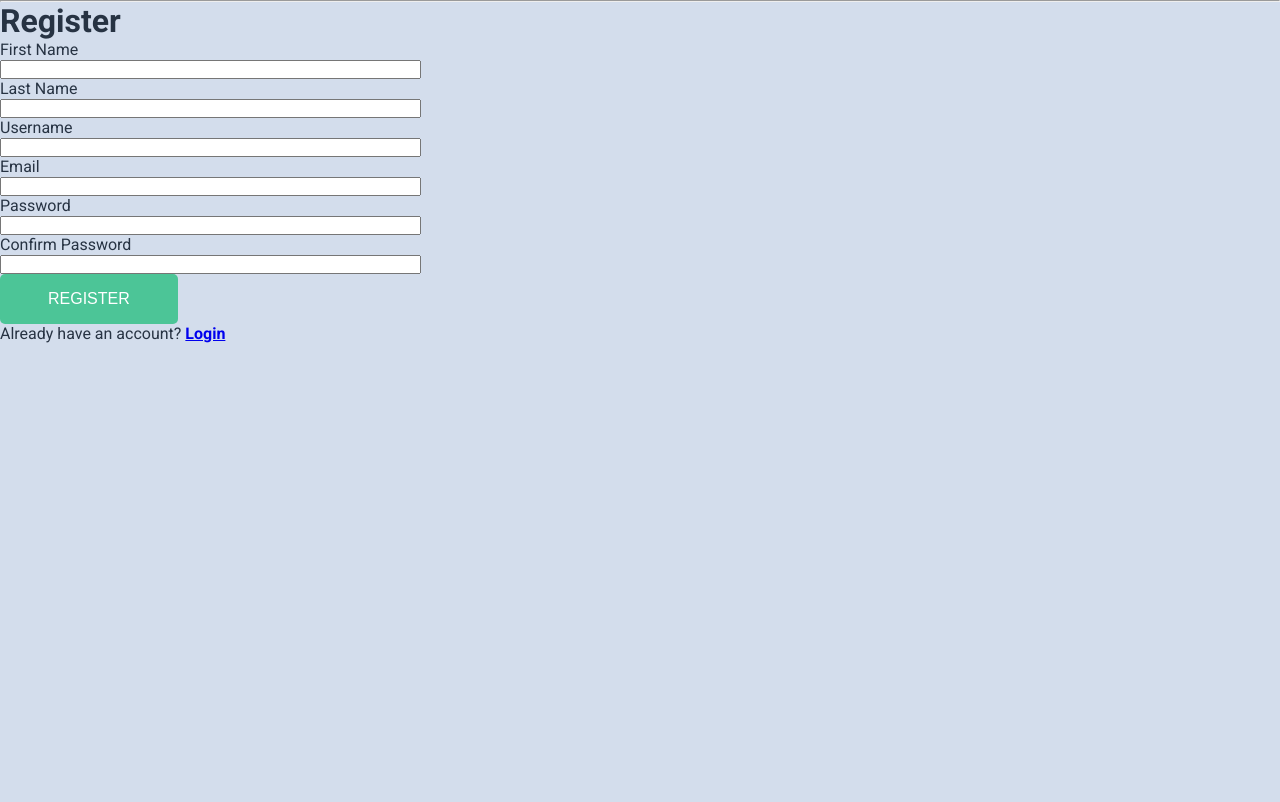
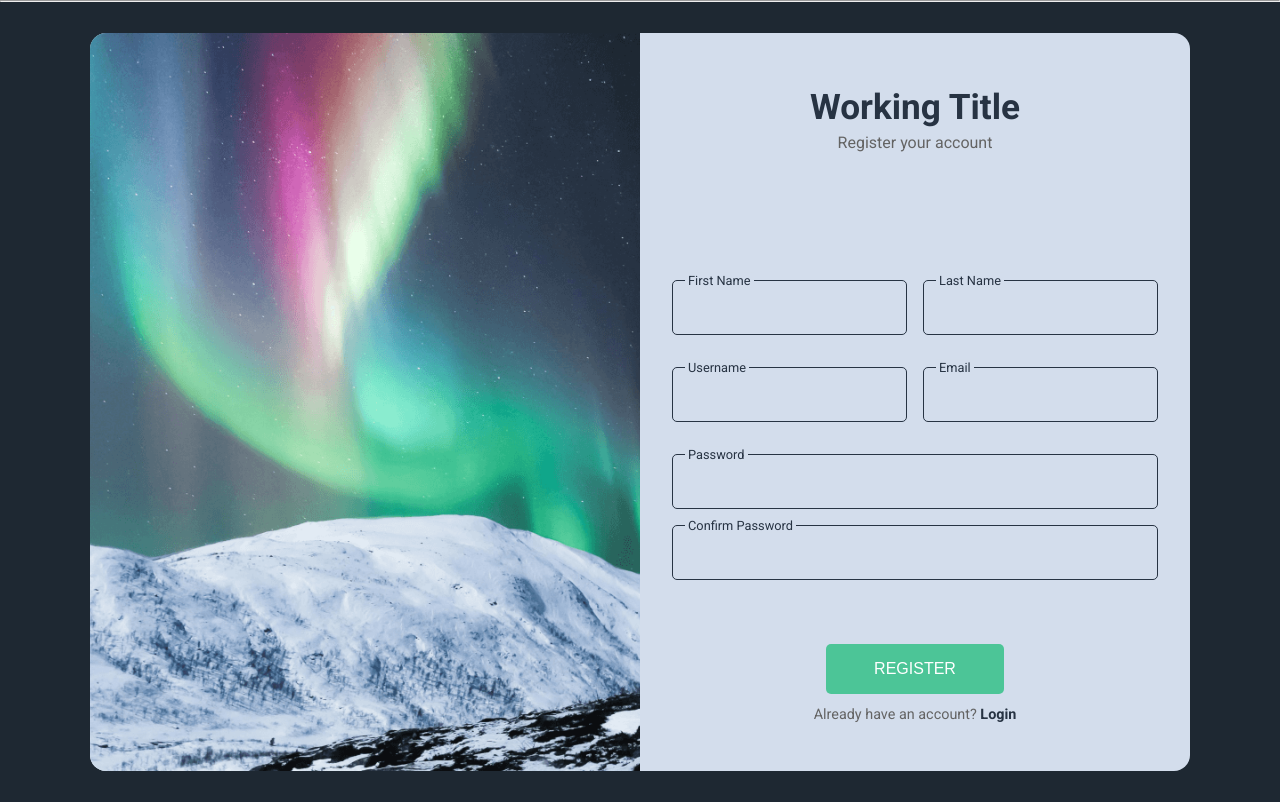
Before and after one commit to madeleinewoodbury/arctic-sprint-solutions, a Flask app: page /auth/register in a window 1280 px wide. Shown: the part 19-821 px from the top of the page. Before the commit the page ends 362 px from the top, so only its background shows below. Run offline with Flask 3, Linux system fonts and the light colour scheme; parts of the project's set-up code (start-up, migrations or seed data) failed here and were passed over.

Commit message:
Add styling to register page

```diff
--- a/app/auth/templates/register.html
+++ b/app/auth/templates/register.html
@@ -1,52 +1,80 @@
 {% extends "base.html" %}
 
+{% block styles %}
+    <link rel="stylesheet" type="text/css" href="{{ url_for('static', filename='css/auth.css') }}">
+{% endblock %}
+
 {% block content %}
-    <h1>Register</h1>
+<section class="register wrapper">
+    <div class="auth-card">
+        <div class="image-container">
+            <img src="{{ url_for('static', filename='img/aurora-bg.png') }}" alt="Northern lights over a mountain">
+        </div>
+        <div class="text-container">
+            <div class="content">
+                <div class="title">
+                    <h1>Working Title</h1>
+                    <p>Register your account</p>
+                </div>
                 <form action="" method="post">
                     {{ form.hidden_tag() }}
-        <p>
-            {{ form.first_name.label }}<br>
-            {{ form.first_name(size=50) }}<br>
+                    <div class="top">
+                        <div class="form-row">
+                            <div class="form-control">
+                                {{ form.first_name.label }}
+                                {{ form.first_name(size=50) }}
                                 {% for error in form.first_name.errors %}
                                 <span style="color: red;">[{{ error }}]</span>
                                 {% endfor %}
-        </p>
-        <p>
-            {{ form.last_name.label }}<br>
-            {{ form.last_name(size=50) }}<br>
+                            </div>
+                            <div class="form-control">
+                                {{ form.last_name.label }}
+                                {{ form.last_name(size=50) }}
                                 {% for error in form.last_name.errors %}
                                 <span style="color: red;">[{{ error }}]</span>
                                 {% endfor %}
-        </p>
-        <p>
-            {{ form.username.label }}<br>
-            {{ form.username(size=50) }}<br>
+                            </div>
+                        </div>
+                        <div class="form-row">
+                            <div class="form-control">
+                                {{ form.username.label }}
+                                {{ form.username(size=50) }}
                                 {% for error in form.username.errors %}
                                 <span style="color: red;">[{{ error }}]</span>
                                 {% endfor %}
-        </p>
-        <p>
-            {{ form.email.label }}<br>
-            {{ form.email(size=50) }}<br>
+                            </div>
+                            <div class="form-control">
+                                {{ form.email.label }}
+                                {{ form.email(size=50) }}
                                 {% for error in form.email.errors %}
                                 <span style="color: red;">[{{ error }}]</span>
                                 {% endfor %}
-        </p>
-        <p>
-            {{ form.password.label }}<br>
-            {{ form.password(size=50) }}<br>
+                            </div>
+                        </div>
+                        <div class="form-control">
+                            {{ form.password.label }}
+                            {{ form.password(size=50) }}
                             {% for error in form.password.errors %}
                             <span style="color: red;">[{{ error }}]</span>
                             {% endfor %}
-        </p>
-        <p>
-            {{ form.confirm_password.label }}<br>
-            {{ form.confirm_password(size=50) }}<br>
+                        </div>
+                        <div class="form-control">
+                            {{ form.confirm_password.label }}
+                            {{ form.confirm_password(size=50) }}
                             {% for error in form.confirm_password.errors %}
                             <span style="color: red;">[{{ error }}]</span>
                             {% endfor %}
-        </p>
-        <p>{{ form.submit() }}</p>
+                        </div>
+                    </div>
+
+                    <div class="btn-container">
+                        {{ form.submit() }}
+                        <p>Already have an account? <a href="{{ url_for('auth.login') }}">Login</a></p>
+                    </div>
                 </form>
-    <p>Already have an account? <Strong><a href="{{ url_for('auth.login') }}">Login</a></Strong></p>
+            </div>
+        </div>
+    </div>
+</section>
+
 {% endblock %}
--- a/app/static/css/auth.css
+++ b/app/static/css/auth.css
@@ -1,5 +1,6 @@
 
-.login.wrapper {
+.login.wrapper,
+.register.wrapper {
   background-color: var(--bg-light);
   align-items: start;
 }
@@ -138,7 +139,8 @@
 }
 
 @media (min-width: 500px) {
-  .login.wrapper {
+  .login.wrapper,
+  .register.wrapper {
     background-color: var(--bg-dark);
     align-items: center;
   }
--- a/app/static/css/styles.css
+++ b/app/static/css/styles.css
@@ -38,7 +38,7 @@ body {
   height: 100vh;
   display: flex;
   justify-content: center;
-  overflow: hidden;
+  /* overflow: hidden; */
 }
 
 .btn {
```
Lines whose indentation alone changed are shown as unchanged.
